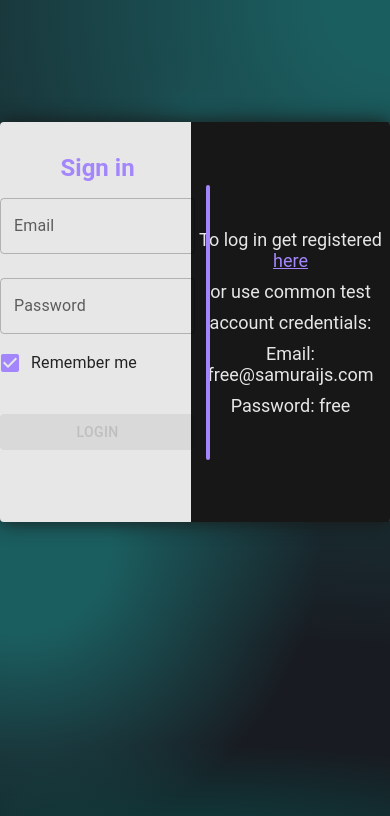
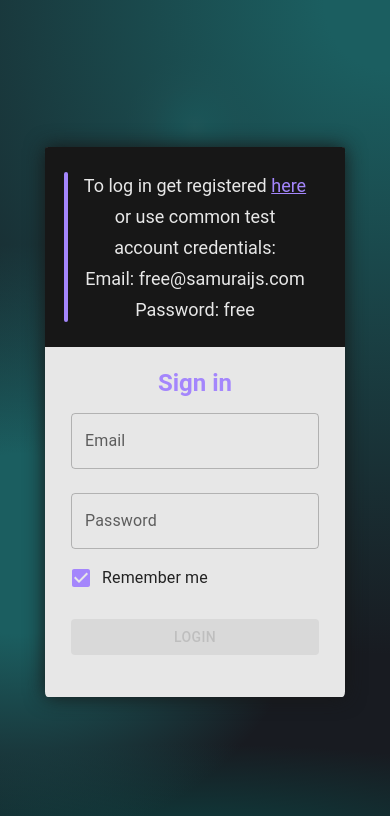
Before and after one commit to marinavyatk/tasks-tracker, a React (Create React App) app: page /#/login in a window 390 px wide. Shown: the top 816 px of the page. Built offline with nearby package versions, Linux system fonts and the light colour scheme; no server answers.

Commit message:
Adapt login page for different screens

```diff
--- a/src/features/loginForm/ui/loginForm.module.css
+++ b/src/features/loginForm/ui/loginForm.module.css
@@ -1,55 +1,51 @@
-.loginContainer{
+.loginContainer {
     display: flex;
     justify-content: center;
     align-items: center;
     height: 100vh;
-    margin: -100px 0 0 0;
 }
+
 .loginForm {
+    display: inline-flex;
+    align-items: center;
     background-color: #e7e7e7;
     color: #232323;
-    display: inline-flex;
     border-radius: 1%;
-    justify-content: center;
-    align-items: center;
     box-shadow: 0 0 20px #171717;
-    width: 700px;
-    height: 400px;
-    top: 0;
-    bottom: 0;
-
 }
 
-.formInputsBlock button {
-    margin: 30px 0;
+.section {
+    display: flex;
+    justify-content: center;
+    flex-direction: column;
+    width: 300px;
+    height: 400px;
+}
+
+.section button {
+    margin: 20px 0;
 }
 
 .loginForm h1 {
     color: #a486fc;
-    margin-top: -10px;
 }
 
 .divider {
     border: 2px solid #a486fc;
     border-radius: 5px;
     height: 275px;
-    margin-right: -19px;
-    margin-left: 11px;
     z-index: 1;
+    position: absolute;
+    left: 19px;
 }
 
 .formDescription {
+    display: flex;
+    gap: 10px;
+    position: relative;
     background-color: rgb(23 23 23);
-    /*padding: 10px;*/
-    display: flex;
-    flex-direction: column;
-    align-items: center;
-    justify-content: center;
-    gap: 10px;
     border-radius: 0 1% 1% 0;
-    width: 51%; /*почему не работает с 50%?*/
     font-size: 18px;
-    height: 100%;
 }
 
 .formDescription p {
@@ -81,11 +77,25 @@
     color: #5d398a;
 }
 
-.formInputsBlock {
-
-    width: 50%;
+input:-webkit-autofill {
+    -webkit-box-shadow: 0 0 0 1000px #e7e7e7 inset;
 }
 
-input:-webkit-autofill {
-    -webkit-box-shadow: 0 0 0px 1000px #e7e7e7 inset;
+@media (max-width: 600px) {
+    .loginForm {
+        flex-direction: column-reverse;
+    }
+
+    .section {
+        height: 350px;
+    }
+
+    .formDescription {
+        height: 200px;
+        border-radius: 1% 1% 0 0;
+    }
+
+    .divider {
+        height: 150px;
+    }
 }
--- a/src/features/loginForm/ui/loginForm.tsx
+++ b/src/features/loginForm/ui/loginForm.tsx
@@ -1,8 +1,8 @@
-import React, { useEffect } from "react";
+import React from "react";
 import { Formik } from "formik";
 import { DataForLogin } from "common/types";
 import { Button, Checkbox, FormControl, FormControlLabel, FormGroup, TextField } from "@mui/material";
-import { store, useAppDispatch } from "app/store";
+import { useAppDispatch } from "app/store";
 import { authThunks } from "features/loginForm/model/authReducer";
 import s from "./loginForm.module.css";
 import { useSelector } from "react-redux";
@@ -31,9 +31,8 @@ const LoginForm = () => {
   return (
     <div className={s.loginContainer}>
       <div className={s.loginForm}>
-        <section className={s.formInputsBlock}>
+        <section className={s.section}>
           <h1>Sign in</h1>
-
           <Formik
             initialValues={{ email: "", password: "", rememberMe: true }}
             validate={validateFunc}
@@ -92,9 +91,8 @@ const LoginForm = () => {
             }}
           </Formik>
         </section>
-        <div className={s.divider}></div>
-
-        <section className={s.formDescription}>
+        <section className={`${s.formDescription} ${s.section}`}>
+          <div className={s.divider}></div>
           <p>
             To log in get registered{" "}
             <a href={"https://social-network.samuraijs.com/"} target={"_blank"} rel="noreferrer">
```
